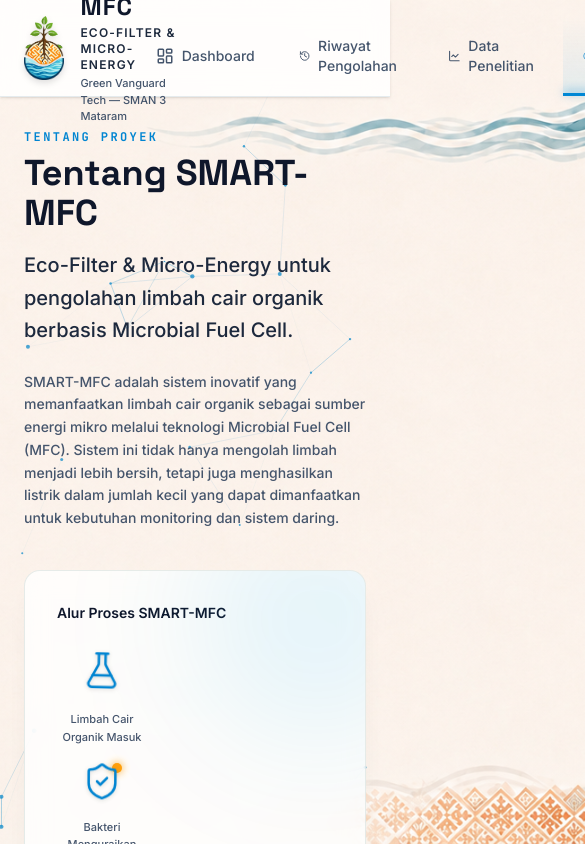
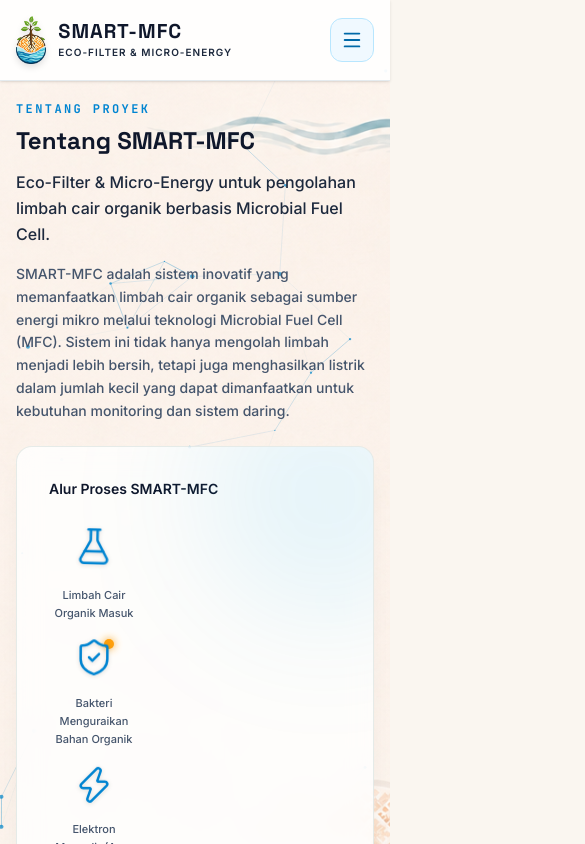
Before and after one commit to smanti-team/mfc, a Next.js app: page /tentang in a window 390 px wide. Shown: the top 844 px of the page, 585 px wide, since content can reach past the window. Built offline with nearby package versions, Linux system fonts and the light colour scheme.

Commit message:
perubahan_agar_bisa_diHP

```diff
--- a/app/page.tsx
+++ b/app/page.tsx
@@ -244,17 +244,19 @@ export default function Home() {
   }, [sortedHistory, slopeAnalysis]);
 
   return (
-    <div className="max-w-7xl mx-auto px-6 py-8">
+    <div className="max-w-7xl mx-auto px-4 sm:px-6 py-5 sm:py-8">
       {/* Header Section */}
-      <div className="flex flex-col md:flex-row md:items-end justify-between gap-4 mb-8">
+      <div className="flex flex-col md:flex-row md:items-end justify-between gap-4 mb-6 sm:mb-8">
         <div>
-          <p className="text-sky-600 text-sm font-semibold mb-1">Selamat datang di</p>
-          <h1 className="font-display text-4xl md:text-5xl font-bold text-slate-900 drop-shadow-sm">SMART-MFC Dashboard</h1>
-          <p className="text-slate-600 text-sm mt-2 font-medium">Sistem pemantauan pengolahan limbah cair organik berbasis Microbial Fuel Cell.</p>
+          <p className="text-sky-600 text-xs sm:text-sm font-semibold mb-1">Selamat datang di</p>
+          <h1 className="font-display text-2xl sm:text-4xl md:text-5xl font-bold text-slate-900 drop-shadow-sm">SMART-MFC Dashboard</h1>
+          <p className="text-slate-600 text-xs sm:text-sm mt-1.5 sm:mt-2 font-medium leading-relaxed">Sistem pemantauan pengolahan limbah cair organik berbasis Microbial Fuel Cell.</p>
         </div>
-        <Badge variant={error ? "warning" : "outline-green"} icon={error ? <FlaskConical size={14} /> : <Wifi size={14} />}>
-          {error ? "MODE PENGUJIAN / SIMULASI" : "TERHUBUNG D1 API (LIVE)"}
-        </Badge>
+        <div className="self-start md:self-auto flex-shrink-0">
+          <Badge variant={error ? "warning" : "outline-green"} icon={error ? <FlaskConical size={14} /> : <Wifi size={14} />}>
+            {error ? "MODE PENGUJIAN / SIMULASI" : "TERHUBUNG D1 API (LIVE)"}
+          </Badge>
+        </div>
       </div>
 
       {error && (
@@ -265,7 +267,7 @@ export default function Home() {
       )}
 
       {/* Top Metrics */}
-      <div className="grid grid-cols-1 md:grid-cols-2 xl:grid-cols-4 gap-6 mb-8">
+      <div className="grid grid-cols-1 sm:grid-cols-2 xl:grid-cols-4 gap-4 sm:gap-6 mb-6 sm:mb-8">
         {/* Metric 1: TDS Saat Ini */}
         <MagneticCard className="p-6 flex flex-col min-h-[170px] relative group overflow-hidden border-sky-900/10 bg-white/80 backdrop-blur-md shadow-xl shadow-sky-950/5">
           <div className="flex items-center gap-2 text-sky-600 mb-2 relative z-10">
--- a/app/riwayat/page.tsx
+++ b/app/riwayat/page.tsx
@@ -178,17 +178,19 @@ export default function RiwayatPage() {
   }, [selectedBatch]);
 
   return (
-    <div className="max-w-7xl mx-auto px-6 py-8">
+    <div className="max-w-7xl mx-auto px-4 sm:px-6 py-5 sm:py-8">
       {/* Header Section */}
-      <div className="flex flex-col md:flex-row md:items-end justify-between gap-4 mb-8">
+      <div className="flex flex-col md:flex-row md:items-end justify-between gap-4 mb-6 sm:mb-8">
         <div>
-          <p className="text-signal text-sm font-medium mb-1">Selamat datang di</p>
-          <h1 className="font-display text-4xl md:text-5xl font-bold text-fog">Riwayat Pengolahan</h1>
-          <p className="text-muted text-sm mt-2">Riwayat batch pengolahan limbah cair organik yang dipantau secara real-time dari D1 API.</p>
+          <p className="text-signal text-xs sm:text-sm font-medium mb-1">Selamat datang di</p>
+          <h1 className="font-display text-2xl sm:text-4xl md:text-5xl font-bold text-fog">Riwayat Pengolahan</h1>
+          <p className="text-muted text-xs sm:text-sm mt-1.5 sm:mt-2 leading-relaxed">Riwayat batch pengolahan limbah cair organik yang dipantau secara real-time dari D1 API.</p>
         </div>
-        <Badge variant={error ? "warning" : "outline-green"} icon={error ? <FlaskConical size={14} /> : <Wifi size={14} />}>
-          {error ? "MODE SIMULASI" : "TERHUBUNG D1 API (LIVE)"}
-        </Badge>
+        <div className="self-start md:self-auto flex-shrink-0">
+          <Badge variant={error ? "warning" : "outline-green"} icon={error ? <FlaskConical size={14} /> : <Wifi size={14} />}>
+            {error ? "MODE SIMULASI" : "TERHUBUNG D1 API (LIVE)"}
+          </Badge>
+        </div>
       </div>
 
       {error && (
@@ -198,7 +200,7 @@ export default function RiwayatPage() {
       )}
 
       {/* Top Metrics Cards */}
-      <div className="grid grid-cols-1 md:grid-cols-2 lg:grid-cols-4 gap-6 mb-8">
+      <div className="grid grid-cols-1 sm:grid-cols-2 lg:grid-cols-4 gap-4 sm:gap-6 mb-6 sm:mb-8">
         <MagneticCard className="p-6 flex flex-col justify-between">
           <div className="flex items-center gap-2 text-signal mb-6">
             <Database size={20} className="animate-float" />
--- a/app/tentang/page.tsx
+++ b/app/tentang/page.tsx
@@ -9,13 +9,13 @@ import {
 
 export default function TentangPage() {
   return (
-    <div className="max-w-7xl mx-auto px-6 py-8">
+    <div className="max-w-7xl mx-auto px-4 sm:px-6 py-5 sm:py-8">
       {/* Header Section */}
-      <div className="grid grid-cols-1 lg:grid-cols-2 gap-10 mb-10">
+      <div className="grid grid-cols-1 lg:grid-cols-2 gap-6 sm:gap-10 mb-8 sm:mb-10">
         <div>
           <p className="font-mono text-xs text-sky-600 font-semibold tracking-[0.2em] uppercase mb-2">Tentang Proyek</p>
-          <h1 className="font-display text-4xl md:text-5xl font-bold text-slate-900 mb-4">Tentang SMART-MFC</h1>
-          <h2 className="text-xl text-slate-800 font-medium mb-6 leading-relaxed">
+          <h1 className="font-display text-2xl sm:text-4xl md:text-5xl font-bold text-slate-900 mb-3 sm:mb-4">Tentang SMART-MFC</h1>
+          <h2 className="text-base sm:text-xl text-slate-800 font-medium mb-4 sm:mb-6 leading-relaxed">
             Eco-Filter &amp; Micro-Energy untuk pengolahan limbah cair organik berbasis Microbial Fuel Cell.
           </h2>
           <p className="text-slate-600 leading-relaxed text-sm md:text-base font-medium">
--- a/components/Header.tsx
+++ b/components/Header.tsx
@@ -1,11 +1,13 @@
 "use client";
 
+import { useState } from "react";
 import Link from "next/link";
 import { usePathname } from "next/navigation";
-import { LayoutDashboard, History, LineChart, Info } from "lucide-react";
+import { LayoutDashboard, History, LineChart, Info, Menu, X } from "lucide-react";
 
 export default function Header() {
   const pathname = usePathname();
+  const [mobileMenuOpen, setMobileMenuOpen] = useState(false);
 
   const navItems = [
     { name: "Dashboard", href: "/", icon: LayoutDashboard },
@@ -15,10 +17,11 @@ export default function Header() {
   ];
 
   return (
-    <header className="border-b border-sky-900/10 bg-white/85 backdrop-blur-md sticky top-0 z-50 shadow-sm">
-      <div className="max-w-7xl mx-auto px-6 h-24 flex items-center justify-between">
-        <div className="flex items-center gap-4">
-          <div className="h-16 w-auto flex items-center justify-center flex-shrink-0 drop-shadow-md">
+    <header className="border-b border-sky-900/10 bg-white/90 backdrop-blur-md sticky top-0 z-50 shadow-sm">
+      <div className="max-w-7xl mx-auto px-4 sm:px-6 h-20 md:h-24 flex items-center justify-between">
+        {/* Logo & Brand Title */}
+        <Link href="/" className="flex items-center gap-3 sm:gap-4 group">
+          <div className="h-12 w-auto sm:h-16 flex items-center justify-center flex-shrink-0 drop-shadow-md transition-transform group-hover:scale-105">
             <img
               src="/Logo_SmartMFC.png"
               alt="Logo SMART-MFC"
@@ -26,13 +29,20 @@ export default function Header() {
             />
           </div>
           <div className="flex flex-col justify-center">
-            <h1 className="font-display font-black text-2xl md:text-3xl text-slate-900 tracking-wider leading-none">SMART-MFC</h1>
-            <p className="text-xs font-bold text-slate-800 tracking-widest mt-1.5 uppercase">ECO-FILTER &amp; MICRO-ENERGY</p>
-            <p className="text-[11px] md:text-xs text-slate-600 font-medium mt-0.5">Green Vanguard Tech — SMAN 3 Mataram</p>
+            <h1 className="font-display font-black text-xl sm:text-2xl md:text-3xl text-slate-900 tracking-wider leading-none">
+              SMART-MFC
+            </h1>
+            <p className="text-[10px] sm:text-xs font-bold text-slate-800 tracking-widest mt-1 uppercase">
+              ECO-FILTER &amp; MICRO-ENERGY
+            </p>
+            <p className="text-[9px] sm:text-[11px] md:text-xs text-slate-600 font-medium mt-0.5 hidden sm:block">
+              Green Vanguard Tech — SMAN 3 Mataram
+            </p>
           </div>
-        </div>
+        </Link>
 
-        <nav className="flex items-center gap-1 h-full pt-4">
+        {/* Desktop Navigation */}
+        <nav className="hidden md:flex items-center gap-1 h-full pt-4">
           {navItems.map((item) => {
             const isActive = pathname === item.href;
             const Icon = item.icon;
@@ -40,7 +50,7 @@ export default function Header() {
               <Link
                 key={item.name}
                 href={item.href}
-                className={`relative flex items-center gap-2 px-5 py-3 h-full transition-colors text-sm font-medium ${
+                className={`relative flex items-center gap-2 px-4 lg:px-5 py-3 h-full transition-colors text-sm font-medium ${
                   isActive
                     ? "text-sky-600 font-semibold"
                     : "text-slate-600 hover:text-slate-900 hover:bg-sky-500/10"
@@ -58,7 +68,50 @@ export default function Header() {
             );
           })}
         </nav>
+
+        {/* Mobile Hamburger Button */}
+        <div className="flex md:hidden items-center">
+          <button
+            onClick={() => setMobileMenuOpen(!mobileMenuOpen)}
+            className="p-2.5 rounded-xl bg-sky-50 text-sky-700 border border-sky-200 hover:bg-sky-100 transition-colors focus:outline-none"
+            aria-label="Toggle mobile menu"
+          >
+            {mobileMenuOpen ? <X size={22} /> : <Menu size={22} />}
+          </button>
+        </div>
       </div>
+
+      {/* Mobile Slide-Down Menu Drawer */}
+      {mobileMenuOpen && (
+        <div className="md:hidden border-t border-sky-900/10 bg-white/95 backdrop-blur-xl px-4 pt-3 pb-5 shadow-2xl animate-in slide-in-from-top-2 duration-200">
+          <div className="flex flex-col gap-1.5">
+            {navItems.map((item) => {
+              const isActive = pathname === item.href;
+              const Icon = item.icon;
+              return (
+                <Link
+                  key={item.name}
+                  href={item.href}
+                  onClick={() => setMobileMenuOpen(false)}
+                  className={`flex items-center gap-3 px-4 py-3 rounded-xl transition-all text-sm font-semibold ${
+                    isActive
+                      ? "bg-sky-600 text-white shadow-md shadow-sky-600/20"
+                      : "text-slate-700 hover:bg-sky-50 hover:text-sky-600"
+                  }`}
+                >
+                  <Icon size={19} />
+                  <span>{item.name}</span>
+                </Link>
+              );
+            })}
+          </div>
+          <div className="mt-4 pt-3 border-t border-slate-100 text-center">
+            <p className="text-[10px] text-slate-500 font-medium">
+              Green Vanguard Tech — SMAN 3 Mataram
+            </p>
+          </div>
+        </div>
+      )}
     </header>
   );
 }
```
Also changed, not shown: app/data/page.tsx (+6 -6 lines).
